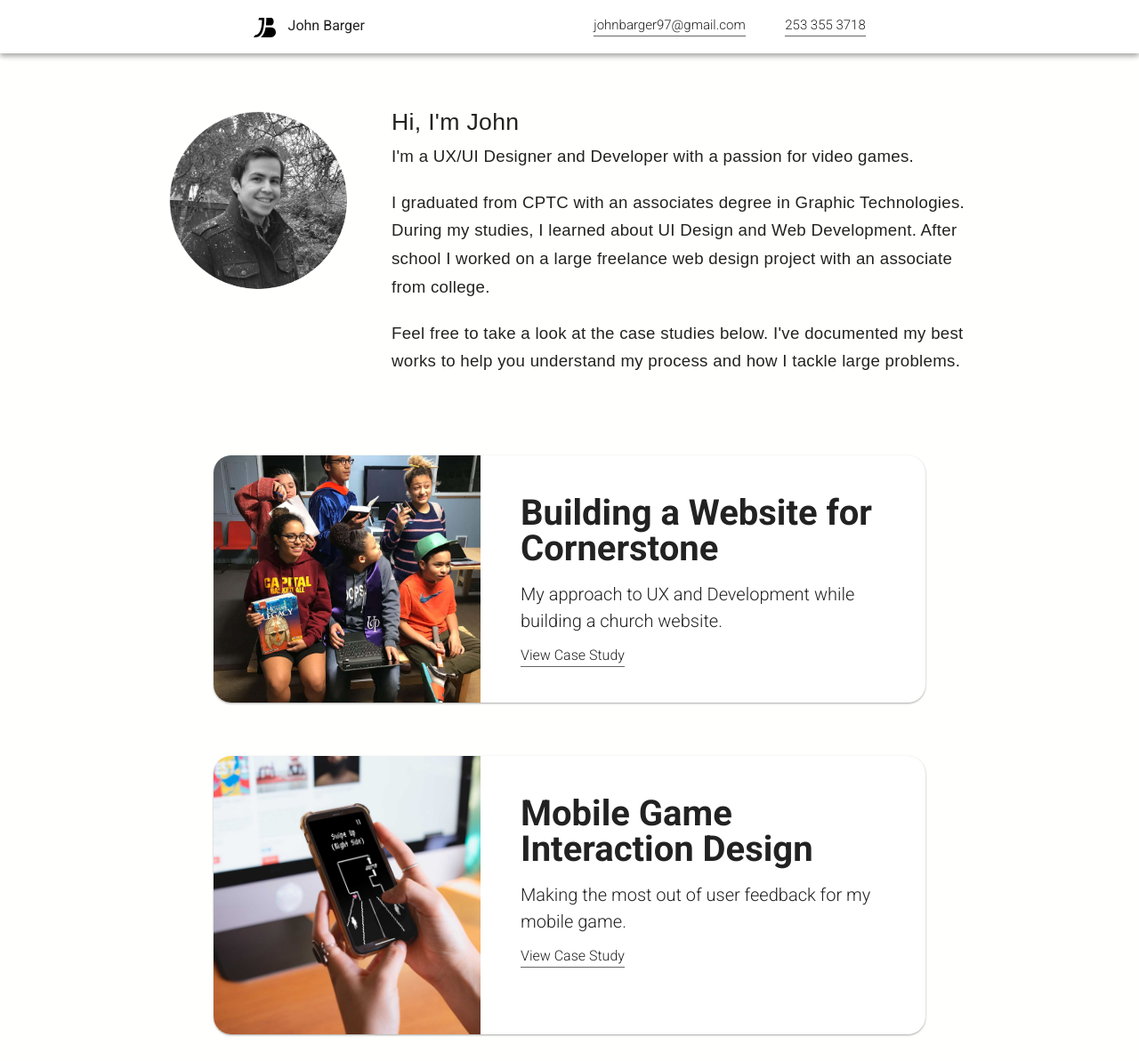
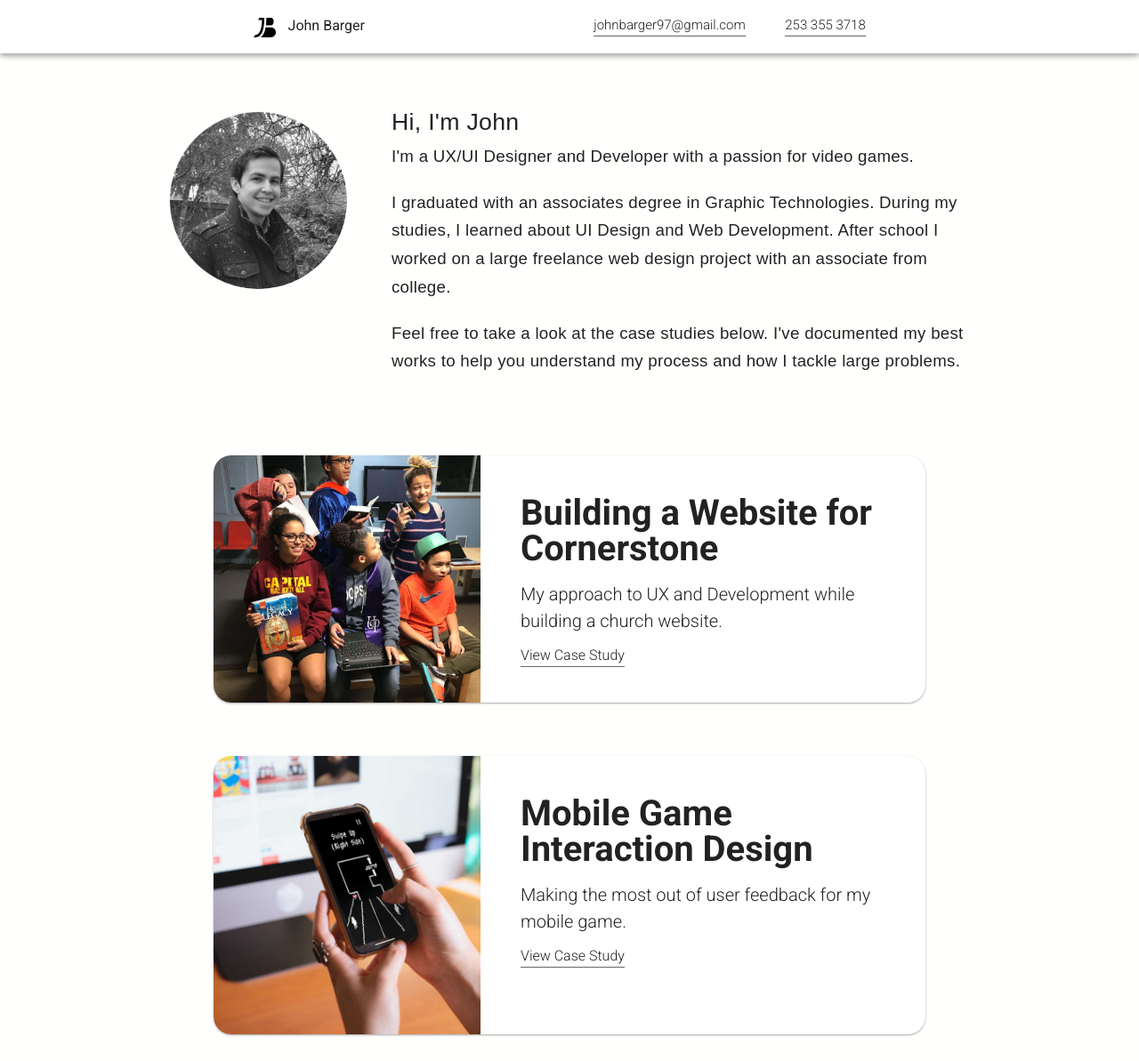
Before and after one commit to johnbarger97/portfolio-site, a Jekyll site: the page built from index.html, in a window 1280 px wide and 1193 px high. Shown: the whole window at 89% size. Built offline with Jekyll 4.4.1, drawn with Linux system fonts in a browser that asks for light colours.

Commit message:
more revisions

```diff
--- a/Building-A-Website-For-Cornerstone.html
+++ b/Building-A-Website-For-Cornerstone.html
@@ -21,7 +21,7 @@
       <hr>
       <p><b>My Role:</b> Website Development, User Research, Technical Training</p>
       <hr>
-      <p><b>Project Length: </b>3 Months</p>
+      <p><b>Project Length: </b>Three Months</p>
 
       <br>
       <p style="font-style: oblique;">This project was part of a broader goal to provide Cornerstone with a Communications Overhaul and Rebrand. I partnered with an associate from college. (His role was to design their new brand image, create signage, and help them leverage social media.)</p>
--- a/index.html
+++ b/index.html
@@ -24,7 +24,7 @@
 				<p>
           I'm a UX/UI Designer and Developer with a passion for video games.
 				</p>
-        <p>I graduated from CPTC with an associates degree in Graphic Technologies. During my studies, I learned about UI Design and Web Development. After school I worked on a large freelance web design project with an associate from college. </p>
+        <p>I graduated with an associates degree in Graphic Technologies. During my studies, I learned about UI Design and Web Development. After school I worked on a large freelance web design project with an associate from college. </p>
         <p>
           Feel free to take a look at the case studies below. I've documented my best works to help you understand my process and how I tackle large problems.
         </p>
```
Also changed, not shown: Mobile-Game-Interaction-Design.html (+5 -5 lines).
